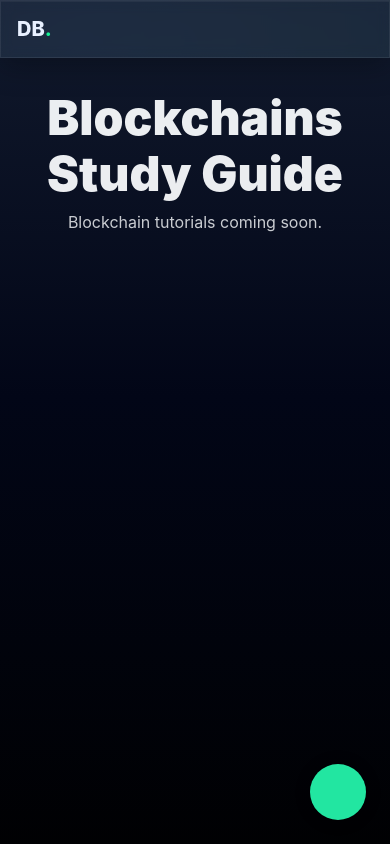
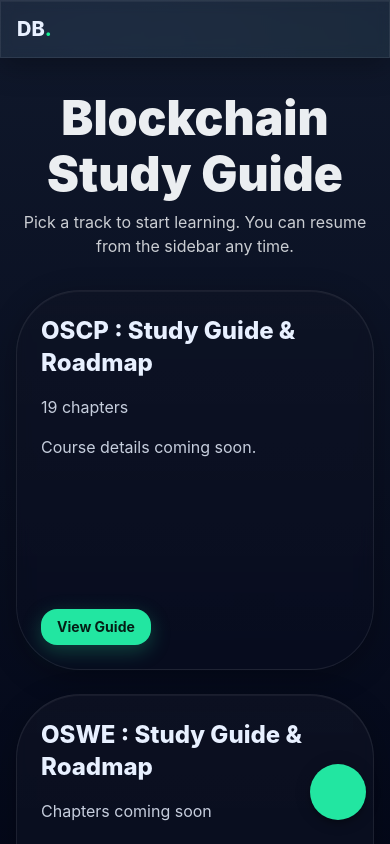
Before and after one commit to daniel-burlacu/portofolio-db, a Next.js app: page /blockchains in a window 390 px wide. Shown: the top 844 px of the page. Built offline with nearby package versions, Linux system fonts and the light colour scheme; some icons are missing; what @mui/material-nextjs would draw is missing.

Commit message:
add mobile chat exeperience

```diff
--- a/src/app/blockchains/page.tsx
+++ b/src/app/blockchains/page.tsx
@@ -1,16 +1,30 @@
 'use client';
+
+import Link from 'next/link';
+import { COURSES } from '@/helpers/courses';
 import {
   Box,
   Container,
+  Paper,
   Typography,
+  Button,
+  Grid
 } from '@mui/material';
 
 // If you're on MUI v5, use this instead:
 // import Grid from '@mui/material/Unstable_Grid2';
 
 export default function BlockchainLanding() {
+  const entries = Object.entries(COURSES) as [string, { label: string; chapters: string[] }][];
 
-  const desc = "Blockchain tutorials coming soon.";
+  const desc: Record<string, string> = {
+    Solana:
+      'Explore the world of blockchain technology and smart contract development. Learn to build, deploy, and manage decentralized applications on the Solana network.',
+    Ehtereum:
+      'Explore the world of blockchain technology and smart contract development. Learn to build, deploy, and manage decentralized applications on the Ethereum network.',
+    Polygon:
+      'Explore the world of blockchain technology and smart contract development. Learn to build, deploy, and manage decentralized applications on the Polygon network.',
+    };
 
 return (
     <Box sx={{
@@ -21,11 +35,49 @@ return (
     }}>
       <Container maxWidth="lg">
         <Typography variant="h3" sx={{ fontWeight: 900, mb: 1, textAlign: 'center' }}>
-          Blockchains Study Guide
+          Blockchain Study Guide
         </Typography>
         <Typography sx={{ opacity: 0.85, mb: 4, textAlign: 'center' }}>
-          {desc}
+          Pick a track to start learning. You can resume from the sidebar any time.
         </Typography>
+
+        <Grid container spacing={3} justifyContent="center" alignItems="stretch">
+          {entries.map(([key, course]) => (
+            <Grid key={key} size={{ xs: 12, sm: 10, md: 6 }} display="flex">
+              <Paper
+                elevation={0}
+                sx={{
+                  p: 3, borderRadius: 4, bgcolor: 'rgba(2,6,23,0.7)',
+                  border: '1px solid rgba(255,255,255,0.08)',
+                  width: '100%', minHeight: 380,
+                  display: 'flex', flexDirection: 'column', gap: 2,
+                }}
+              >
+                <Typography variant="h5" sx={{ fontWeight: 800 }}>
+                  {course.label} : Study Guide & Roadmap
+                </Typography>
+
+                <Typography sx={{ opacity: 0.85 }}>
+                  {course.chapters.length ? `${course.chapters.length} chapters` : 'Chapters coming soon'}
+                </Typography>
+
+                <Typography sx={{ opacity: 0.85 }}>
+                  {desc[key] ?? 'Course details coming soon.'}
+                </Typography>
+
+                <Box sx={{ mt: 'auto' }}>
+                  {course.chapters.length ? (
+                    <Link href={`/courses/${key}/1`} style={{ textDecoration: 'none' }}>
+                      <Button variant="contained">View Guide</Button>
+                    </Link>
+                  ) : (
+                    <Button variant="outlined" disabled>Coming soon</Button>
+                  )}
+                </Box>
+              </Paper>
+            </Grid>
+          ))}
+        </Grid>
       </Container>
     </Box>
   );
--- a/src/features/AI/genie/GenieChatPanel.tsx
+++ b/src/features/AI/genie/GenieChatPanel.tsx
@@ -19,28 +19,36 @@ type ChatDelta = {
 };
 
 // Non-stream response (we don’t use it, but keep to satisfy the signature)
-type NonStreamResponse = {
-    choices?: Array<{ message?: { content?: string } }>;
-};
+// type NonStreamResponse = {
+//     choices?: Array<{ message?: { content?: string } }>;
+// };
 
 // Messages passed to the engine
 type ChatMessage = { role: "system" | "user" | "assistant"; content: string };
 
-// The engine surface we use (narrowed to what this component calls)
-type ChatEngine = {
-    chat: {
-        completions: {
-            create: (args: {
-                messages: ChatMessage[];
-                stream?: boolean;
-                temperature?: number;
-                top_p?: number;
-            }) => Promise<AsyncIterable<ChatDelta> | NonStreamResponse>;
-        };
-    };
-};
+// Removed custom ChatEngine type; we rely on MLCEngine from the library for correct overloads.
 
-const MODEL_ID = "Qwen2.5-3B-Instruct-q4f16_1-MLC"; // smaller & faster first-load
+// const MODEL_ID = "Qwen2.5-3B-Instruct-q4f16_1-MLC"; // smaller & faster first-load
+
+interface NavigatorDeviceMemory extends Navigator {
+  deviceMemory?: number;
+}
+
+function chooseModel(): string {
+  const nav = navigator as NavigatorDeviceMemory;
+
+  // Prefer smaller models on phones/low RAM devices
+  const isMobile = /Android|iPhone|iPad|iPod/i.test(nav.userAgent);
+  const mem = nav.deviceMemory;
+
+  if (isMobile || (mem !== undefined && mem < 4)) {
+    return "Qwen2.5-3B-Instruct-q4f16_1-MLC";
+  }
+
+  return "Llama-3-8B-Instruct-q4f16_1-MLC";
+}
+
+type Engine = Awaited<ReturnType<typeof CreateMLCEngine>>;
 
 export default function GenieChatPanel() {
     const { open, setOpen, ready, setReady } = useChatUI();
@@ -49,37 +57,44 @@ export default function GenieChatPanel() {
     const [msgs, setMsgs] = useState<Msg[]>([
         { role: "assistant", content: "Hi! Paste a job description or ask if Daniel fits a role." }
     ]);
-    const engineRef = useRef<ChatEngine | null>(null);
+    const engineRef = useRef<Engine | null>(null);
     const [webgpuOK, setWebgpuOK] = useState<boolean | null>(null);
 
     useEffect(() => {
   if (!open || ready) return;
+
   const hasWebGPU = typeof navigator !== "undefined" && "gpu" in navigator;
   setWebgpuOK(hasWebGPU);
 
   (async () => {
     try {
-                // Create and warm the engine
-                const engine = (await CreateMLCEngine(MODEL_ID)) as unknown as ChatEngine;
+      if (!hasWebGPU) {
+        setBootMsg(
+          "WebGPU not available on this device. Try Chrome/Edge on Android. iOS Safari currently doesn’t support WebGPU."
+        );
+        return;
+      }
+
+      const MODEL_ID = chooseModel();
+      const engine = await CreateMLCEngine(MODEL_ID);
       engineRef.current = engine;
 
-                await engineRef.current.chat.completions.create({
-                    messages: [
-                        { role: "system", content: "ping" },
-                        { role: "user", content: "hi" }
-                    ],
+      await engine.chat.completions.create({
+        messages: [{ role: "system", content: "ping" }, { role: "user", content: "hi" }],
         stream: false,
-                    temperature: 0.0
+        temperature: 0,
       });
 
       setReady(true);
       setBootMsg("Ready.");
     } catch (e: unknown) {
       const msg = e instanceof Error ? e.message : String(e);
+      setReady(false);
       setBootMsg(`Could not start local model: ${msg}`);
     }
   })();
 }, [open, ready, setReady]);
+
 
     useEffect(() => {
         const onKey = (e: KeyboardEvent) => {
@@ -90,7 +105,21 @@ export default function GenieChatPanel() {
     }, [open, setOpen]);
 
     const ask = async () => {
-        if (!input.trim() || !ready || !engineRef.current) return;
+        if (!input.trim()) return;
+  if (!ready || !engineRef.current) {
+    // show a friendly “no WebGPU” message
+    setMsgs((m) => [
+      ...m,
+      { role: "user", content: input.trim() },
+      {
+        role: "assistant",
+        content:
+          "This device/browser doesn’t support WebGPU, so the local (free) model can’t run. Try Chrome/Edge on Android, or use a desktop browser with WebGPU.",
+      },
+    ]);
+    setInput("");
+    return;
+  }
 
         const userMsg: Msg = { role: "user", content: input.trim() };
         setMsgs((m) => [...m, userMsg]);
--- a/src/helpers/courses.ts
+++ b/src/helpers/courses.ts
@@ -1,5 +1,5 @@
 // lib/courses.ts
-export type CourseKey = 'oscp' | 'oswe';
+export type CourseKey = 'oscp' | 'oswe' | 'solana' | 'ethereum' | 'polygon'; // add your keys here
 
 export const OSCP_CHAPTERS = [
   'Introduction to Cybersecurity',
@@ -23,9 +23,63 @@ export const OSCP_CHAPTERS = [
   'Lateral Movement in Active Directory',
 ];
 
+export const SOLANA_CHAPTERS = [
+  'Introduction to Blockchain and Solana',
+  'Setting Up Your Development Environment',
+  'Solana Architecture and Key Concepts',
+  'Creating and Managing Wallets',
+  'Understanding Solana Programs',
+  'Building Your First Solana Program',
+  'Deploying Programs on the Solana Network',
+  'Interacting with Solana Programs',
+  'Using Solana CLI and SDKs',
+  'Developing Decentralized Applications (DApps)',
+  'Smart Contract Security Best Practices',
+  'Testing and Debugging Solana Programs',
+  'Optimizing Performance on Solana',
+  'Exploring Solana Ecosystem Tools',
+];
+
+export const ETHEREUM_CHAPTERS = [
+  'Introduction to Blockchain and Ethereum',
+  'Setting Up Your Development Environment',
+  'Ethereum Architecture and Key Concepts',
+  'Creating and Managing Wallets',
+  'Understanding Smart Contracts',
+  'Building Your First Smart Contract',
+  'Deploying Smart Contracts on the Ethereum Network',
+  'Interacting with Smart Contracts',
+  'Using Ethereum CLI and SDKs',
+  'Developing Decentralized Applications (DApps)',
+  'Smart Contract Security Best Practices',
+  'Testing and Debugging Smart Contracts',
+  'Optimizing Performance on Ethereum',
+  'Exploring Ethereum Ecosystem Tools',
+];
+
+export const POLYGON_CHAPTERS = [
+  'Introduction to Blockchain and Polygon',
+  'Setting Up Your Development Environment',
+  'Polygon Architecture and Key Concepts',
+  'Creating and Managing Wallets',
+  'Understanding Smart Contracts on Polygon',
+  'Building Your First Smart Contract on Polygon',
+  'Deploying Smart Contracts on the Polygon Network',
+  'Interacting with Smart Contracts on Polygon',
+  'Using Polygon CLI and SDKs',
+  'Developing Decentralized Applications (DApps) on Polygon',
+  'Smart Contract Security Best Practices for Polygon',
+  'Testing and Debugging Smart Contracts on Polygon',
+  'Optimizing Performance on Polygon',
+  'Exploring Polygon Ecosystem Tools',
+];
+
 export const COURSES: Record<CourseKey, { label: string; chapters: string[] }> = {
   oscp: { label: 'OSCP', chapters: OSCP_CHAPTERS },
   oswe: { label: 'OSWE', chapters: [] },
+  solana: { label: 'Solana', chapters: SOLANA_CHAPTERS },
+  ethereum: { label: 'Ethereum', chapters: ETHEREUM_CHAPTERS },
+  polygon: { label: 'Polygon', chapters: POLYGON_CHAPTERS },
 };
 
 export function courseKeys(): CourseKey[] {
```
Also changed, not shown: 1 other file (tests, documents, lock files or other folders). Lines whose indentation alone changed are shown as unchanged.
